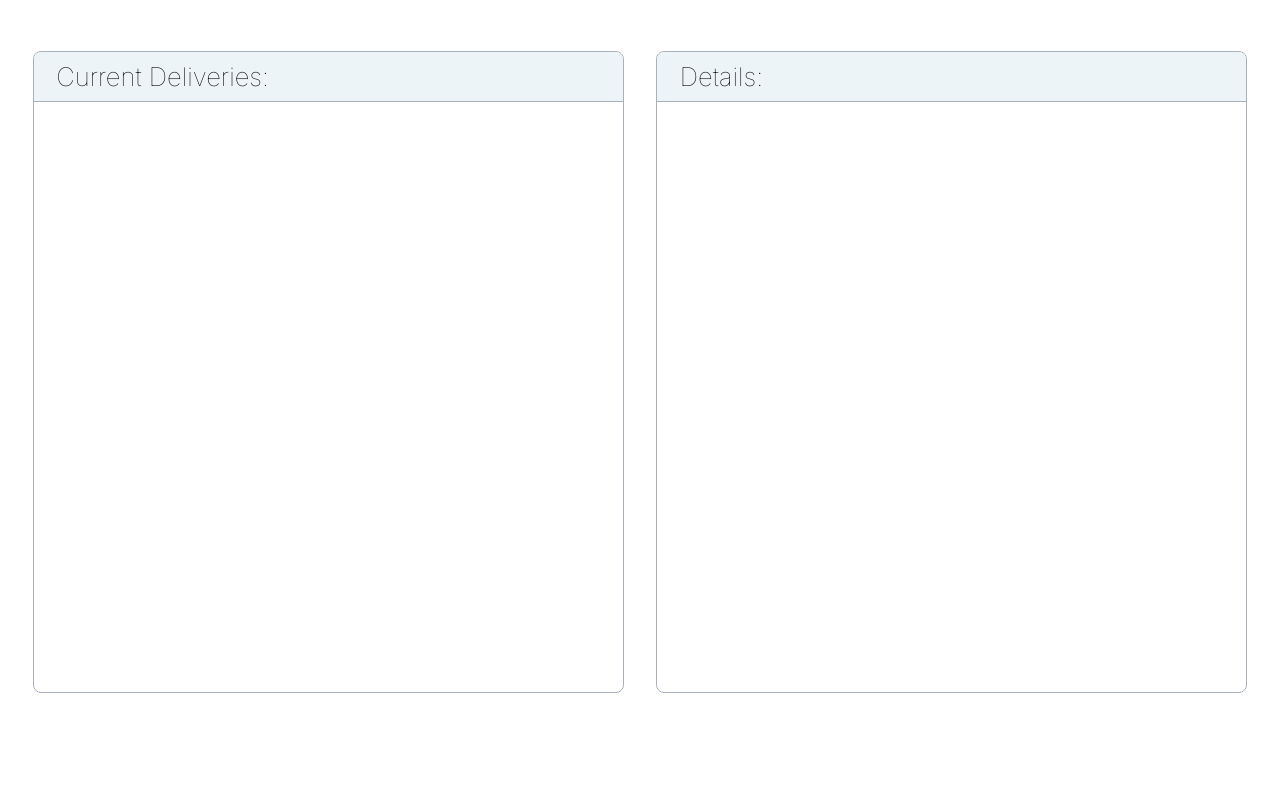
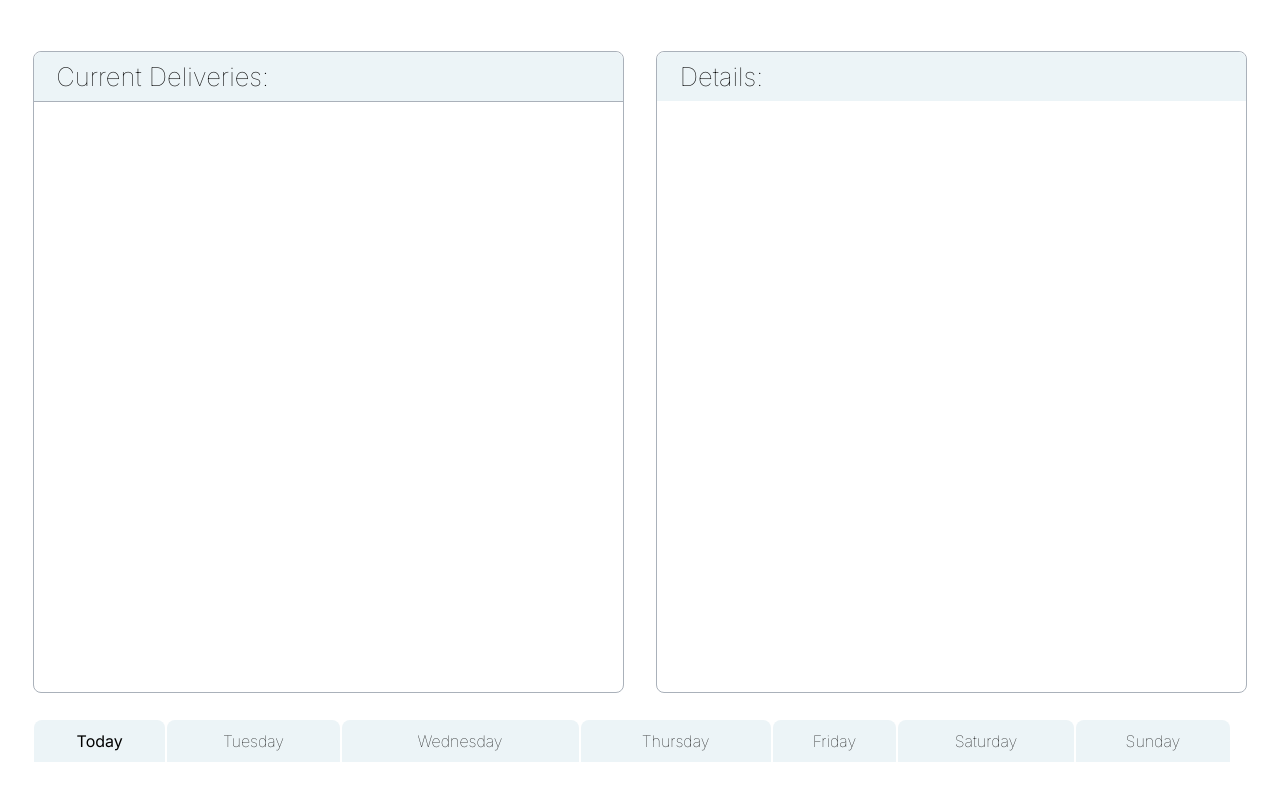
Before and after one commit to hermestracking/hermes, a React app: page / in a window 1280 px wide. Shown: the part 422-1222 px from the top of the page. Before the commit the page ends 1115 px from the top, so only its background shows below. Built offline with nearby package versions, Linux system fonts and the light colour scheme.

Commit message:
progress on calendar

```diff
--- a/client/App.jsx
+++ b/client/App.jsx
@@ -1,14 +1,14 @@
-import React, { useState, useEffect } from 'react';
-import { BrowserRouter as Router, Switch, Route, Link } from 'react-router-dom';
-import Track from './components/Track';
-import List from './components/List';
-import Detail from './components/Detail';
-import Wing from './public/images/sprint.png';
-import './stylesheets/styles.scss';
+import React, { useState, useEffect } from "react";
+import { BrowserRouter as Router, Switch, Route, Link } from "react-router-dom";
+import Track from "./components/Track";
+import List from "./components/List";
+import Detail from "./components/Detail";
+import Wing from "./public/images/sprint.png";
+import "./stylesheets/styles.scss";
+import Calendar from "./components/Calendar";
 
 const App = () => {
-
-  const [tracking, setTracking] = useState('');
+  const [tracking, setTracking] = useState("");
 
   return (
     <Router>
@@ -18,28 +18,28 @@
             <img className="wing-logo" src={Wing} />
             <h1 className="app-header">hermes</h1>
           </div>
-        <div className="log-out-wrapper">
+          <div className="log-out-wrapper">
             <h3 className="log-out-button">Log Out</h3>
           </div>
         </div>
-          <Track tracking={tracking} setTracking={setTracking} />
+        <Track tracking={tracking} setTracking={setTracking} />
         <div className="card-container">
           <List />
           <Detail />
+        </div>
+        <div className="calendar-container">
+          <Calendar />
         </div>
         {/* A <Switch> looks through its children <Route>s and
             renders the first one that matches the current URL. */}
         <Switch>
           {/* <Route path="/newPath">
           </Route> */}
-          <Route path="/">
-          </Route>
+          <Route path="/"></Route>
         </Switch>
       </div>
     </Router>
   );
 };
 
-
-
 export default App;
--- /dev/null
+++ b/client/components/Calendar.jsx
@@ -0,0 +1,73 @@
+import React from "react";
+import moment from "moment";
+
+const Calendar = () => {
+  return (
+    <React.Fragment>
+      <div>
+        {/* <style */}
+        {/* // dangerouslySetInnerHTML={{ */}
+        {/* //   __html: */}
+        {/* //     '\ntable {\n  border-collapse: collapse;\n  width: 100%;\n  font-family: "Inter", sans-serif;\n}\n\nth {\n  padding: 8px;\n  text-align: auto;\n  border-left: 1px solid #DDD;\n  border-bottom: 1px solid #DDD;\n  background-color: #ecf4f7;\n}\ntd {\n  padding: 8px;\n  text-align: left;\n  border-left: 1px solid #DDD;\n}\n', */}
+        {/* // }} */}
+        {/* // /> */}
+        <table className="calendar-wrapper">
+          <tbody>
+            <tr>
+              <th className="calendar-left-header">Today</th>
+              <th className="calendar-header">
+                {moment().add(1, "days").format("dddd")}
+              </th>
+              <th className="calendar-header">
+                {moment().add(2, "days").format("dddd")}
+              </th>
+              <th className="calendar-header">
+                {moment().add(3, "days").format("dddd")}
+              </th>
+              <th className="calendar-header">
+                {moment().add(4, "days").format("dddd")}
+              </th>
+              <th className="calendar-header">
+                {moment().add(5, "days").format("dddd")}
+              </th>
+              <th className="calendar-header">
+                {moment().add(6, "days").format("dddd")}
+              </th>
+            </tr>
+            <tr>
+              <td
+                className="calendar-column"
+                id={moment().add(0, "days").format("YYYYMMDD")}
+              ></td>
+              <td
+                className="calendar-column"
+                id={moment().add(1, "days").format("YYYYMMDD")}
+              ></td>
+              <td
+                className="calendar-column"
+                id={moment().add(2, "days").format("YYYYMMDD")}
+              ></td>
+              <td
+                className="calendar-column"
+                id={moment().add(3, "days").format("YYYYMMDD")}
+              ></td>
+              <td
+                className="calendar-column"
+                id={moment().add(4, "days").format("YYYYMMDD")}
+              ></td>
+              <td
+                className="calendar-column"
+                id={moment().add(5, "days").format("YYYYMMDD")}
+              ></td>
+              <td
+                className="calendar-column"
+                id={moment().add(6, "days").format("YYYYMMDD")}
+              ></td>
+            </tr>
+          </tbody>
+        </table>
+      </div>
+    </React.Fragment>
+  );
+};
+export default Calendar;
--- a/client/stylesheets/styles.scss
+++ b/client/stylesheets/styles.scss
@@ -142,7 +142,6 @@
 
 .detail-header-wrapper {
   height: 2.5rem;
-  border-bottom: 1px solid $grey;
   background-color: $off-white;
   border-radius: 0.5rem 0.5rem 0 0;
   padding-top: 0.6rem;
@@ -154,3 +153,33 @@
   margin-left: 1.4rem;
   margin-top: 0;
 }
+
+.calendar-wrapper {
+  padding-top: 1.6rem;
+  padding-left: 2rem;
+  padding-right: 1.4rem;
+  padding-bottom: 2.5rem;
+  width: 98vw;
+}
+
+.calendar-left-header {
+  height: 2.5rem;
+  font-weight: 400;
+  background-color: $off-white;
+  border-radius: 0.5rem 0.5rem 0 0;
+  // padding-top: 0.6rem;
+  // padding-left: 1.7rem;
+  // padding-right: 1.7rem;
+  // padding-bottom: 0.2rem;
+}
+
+.calendar-header {
+  height: 2.5rem;
+  font-weight: 150;
+  background-color: $off-white;
+  border-radius: 0.5rem 0.5rem 0 0;
+  // padding-top: 0.6rem;
+  // padding-left: 1.7rem;
+  // padding-right: 1.7rem;
+  // padding-bottom: 0.2rem;
+}
--- a/package.json
+++ b/package.json
@@ -21,6 +21,7 @@
   "dependencies": {
     "axios": "^0.24.0",
     "express": "^4.17.1",
+    "moment": "^2.29.1",
     "mongoose": "^6.0.12",
     "react": "^17.0.2",
     "react-dom": "^17.0.2",
```
Also changed, not shown: 1 other file (tests, documents, lock files or other folders).
